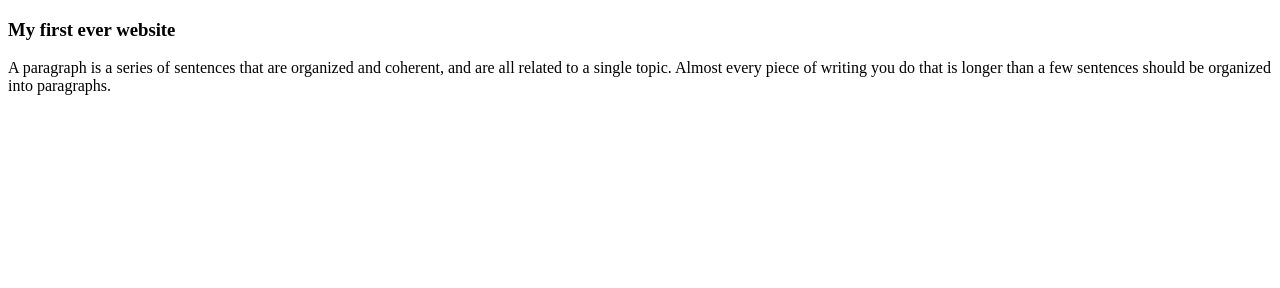
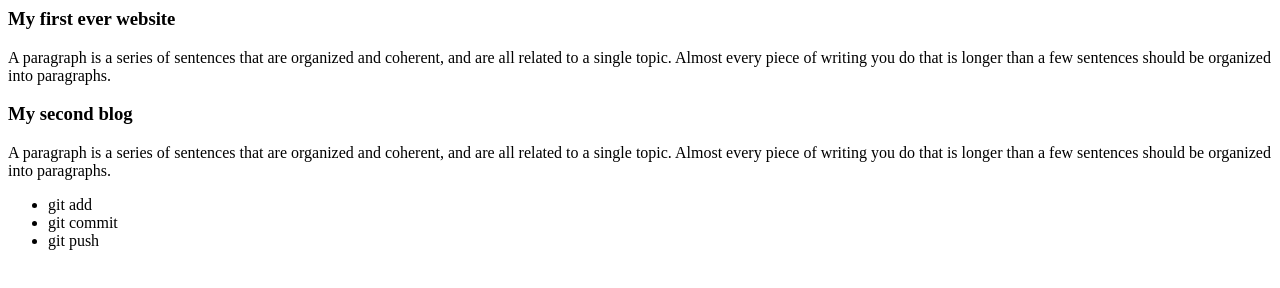
Before and after one commit to Robi055/my-github, a plain HTML site: page index.html in a window 1280 px wide. Drawn offline with Linux system fonts and the light colour scheme.

Commit message:
added my second blog

```diff
--- a/index.html
+++ b/index.html
@@ -1,4 +1,4 @@
-<!DOCTYPE html>
+<!-- <!DOCTYPE html> -->
 <html lang="en">
 <head>
     <meta charset="UTF-8">
@@ -6,12 +6,25 @@
     <title>My first github repo</title>
 </head>
 <body>
-    <dive>
+    <div>
         <h3>
             My first ever website
         </h3>
         <p>A paragraph is a series of sentences that are organized and coherent, and are all related to a single topic. Almost every piece of writing you do that is longer than a few sentences should be organized into paragraphs.</p>
-    </dive>
+    </div>
+    <div>
+        <h3>
+            My second blog
+        </h3>
+        <p>A paragraph is a series of sentences that are organized and coherent, and are all related to a single topic. Almost every piece of writing you do that is longer than a few sentences should be organized into paragraphs.</p>
+    </div>
+    <div>
+        <ul>
+            <li>git add</li>
+            <li>git commit</li>
+            <li>git push</li>
+        </ul>
+    </div>
 
 </body>
 </html>
```
